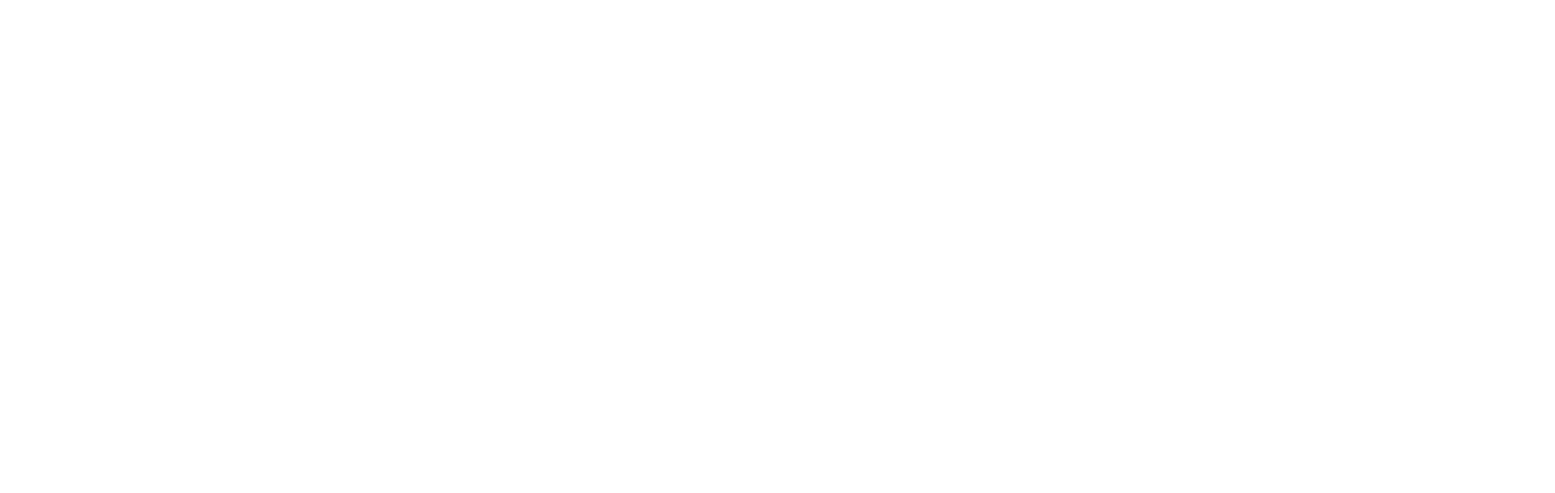
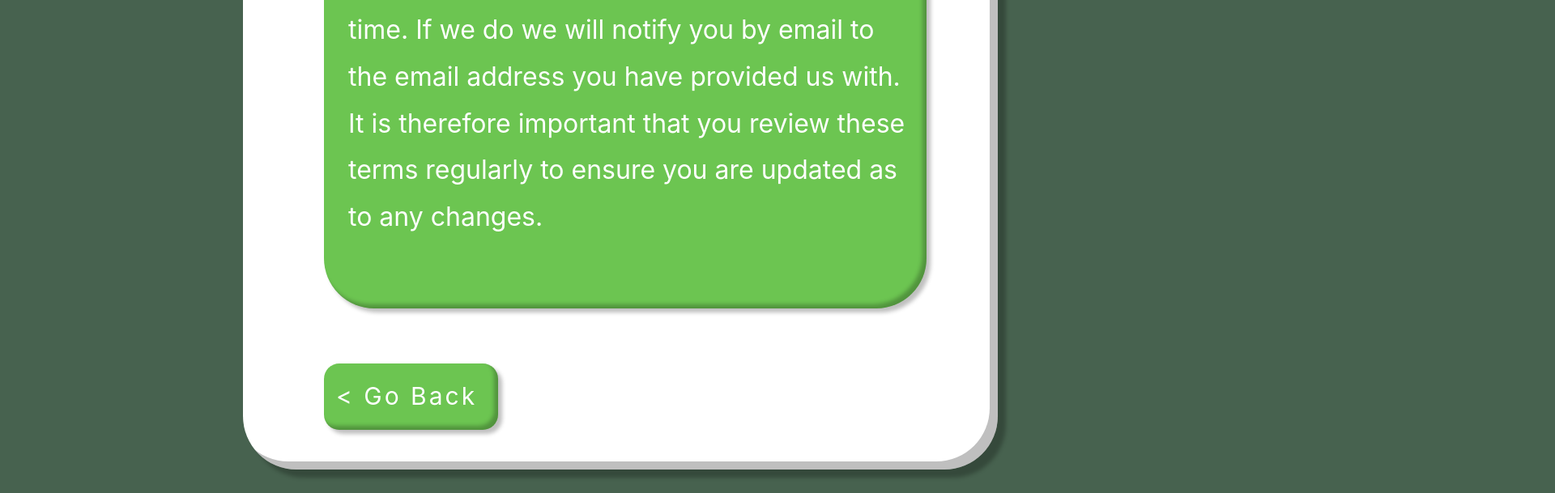
Before and after one commit to qqunx9999/KPP_Frontend, a React (Create React App) app in the folder frontend/: page /TermOfUse in a window 1280 px wide. Shown: the part 1921-2530 px from the top of the page at 81% size, 1920 px wide, since content can reach past the window. Before the commit the page ends 800 px from the top, so only its background shows below. Built offline with nearby package versions, Linux system fonts and the light colour scheme.

Commit message:
CreateTermOfUsePage

```diff
--- /dev/null
+++ b/frontend/src/CSSsource/TermOfUse.css
@@ -0,0 +1,100 @@
+.backgroundTermOfUse {
+    width: 1920px;
+    height: 2530px;
+    overflow: hidden;
+    background: var(--Theme6, #47624f);
+  }
+
+  .frameTermOfUse {
+    width: 932px;
+    height: 2431px;
+    overflow: visible;
+    background: var(--Theme1, #ffffff);
+    box-shadow: 10px 10px 5px 0px rgba(0, 0, 0, 0.25), inset -10px -10px 0px 0px rgba(0,0,0,0.25);
+    border-radius: 66px;
+    position: absolute;
+    top: 70px;
+    left: 300px;
+  }
+
+.KUpeopleTermOfUse {
+    width: 448px;
+    height: 129px;
+    overflow: visible;
+    text-shadow: 0px 10px 15px rgba(0, 0, 0, 0.25);
+    font-family: "Inter", sans-serif;
+    color: var(--Theme4, #447604);
+    font-size: 91px;
+    letter-spacing: 0px;
+    line-height: 1.2;
+    position: absolute;
+    top: 60px;
+    left: 250px;
+  }
+
+.textTermOfUse {
+    width: 457px;
+    height: 110px;
+    overflow: visible;
+    font-family: "Inter", sans-serif;
+    color: var(--Theme3, #0f0508);
+    font-size: 38px;
+    letter-spacing: 0px;
+    line-height: 1.2;
+    text-decoration: underline;
+    position: absolute;
+    top: 210px;
+    left: 250px;
+  }
+
+.frameDetailTermOfUse {
+    width: 744px;
+    height: 1932px;
+    overflow: visible;
+    background: var(--Theme5, #6cc551);
+    box-shadow: 5px 5px 5px 0px rgba(0, 0, 0, 0.25), inset -5px -5px 5px 0px rgba(0,0,0,0.25);
+    border-radius: 62px;
+    position: absolute;
+    top: 300px;
+    left: 100px;
+  }
+
+.detailTermOfUse {
+    width: 704px;
+    height: 2052px;
+    overflow: visible;
+    font-family: "Inter", sans-serif;
+    color: #ffffff;
+    font-size: 32px;
+    letter-spacing: 0px;
+    line-height: 1.8;
+    position: absolute;
+    top: 30px;
+    left: 30px;
+}
+
+.frameGoBackTermOfUse {
+    width: 215px;
+    height: 82px;
+    overflow: visible;
+    background: var(--Theme5, #6cc551);
+    box-shadow: 5px 5px 5px 0px rgba(0, 0, 0, 0.25), inset -5px -5px 5px 0px rgba(0,0,0,0.25);
+    border-radius: 19px;
+    position: absolute;
+    top: 2370px;
+    left: 400px;
+  }
+
+.GoBackButtonTermOfUse {
+    width: 186px;
+    height: 90px;
+    overflow: visible;
+    font-family: "Inter", sans-serif;
+    color: #ffffff;
+    font-size: 30px;
+    letter-spacing: 3px;
+    line-height: 3;
+    position: absolute;
+    top: -5px;
+    left: 15px;
+  }
--- a/frontend/src/Pages/TermOfUse.tsx
+++ b/frontend/src/Pages/TermOfUse.tsx
@@ -5,14 +5,50 @@ import {
   Route,
   Link
 } from "react-router-dom";
-
+import '../CSSsource/TermOfUse.css';
 
 const TermOfUse = () => {
 
 
   return (
-    <div>
-        ควย
+    <div className="backgroundTermOfUse">
+        <div className="frameTermOfUse">
+          <div className="KUpeopleTermOfUse">
+            KU People
+          </div>
+          <div className="textTermOfUse">
+            Term Of Use Agreement.
+          </div>
+          <div className="frameDetailTermOfUse">
+              <p className="detailTermOfUse">
+                &nbsp;&nbsp;This website is owned and operated by KU the WEEB team, user must acceptterms and conditions below before usethis website.
+                <br/>
+                <br/>
+                &nbsp;&nbsp;1. Do not against Term Of Use Agreement,if you do, we will prohibit you from using this website
+                <br/>
+                <br/>
+                &nbsp;&nbsp;2. Any action which illegal is prohibited fromthis website.
+                <br/>
+                <br/>
+                &nbsp;&nbsp;3. We have no responsible about any actionyou did in this website so, be careful to any action you perform.
+                <br/>
+                <br/>
+                &nbsp;&nbsp;4. Admins and Devs have the most right, any decision of them are absolutely.
+                <br/>
+                <br/>
+                &nbsp;&nbsp;5. The Site and its original content, features, and functionality are owned by KU the WEEB team and are protected by international copyright, trademark, patent, trade secret, and other intellectual property or proprietary rights laws.
+                <br/>
+                <br/>
+                &nbsp;&nbsp;6. We may modify these Terms from time to time. If we do we will notify you by email to the email address you have provided us with. It is therefore important that you review these terms regularly to ensure you are updated as to any changes.
+              </p>
+          </div>
+        </div>
+        <div className="frameGoBackTermOfUse">
+          <div className="GoBackButtonTermOfUse">
+          &lt; Go Back
+          </div>
+
+        </div>
     </div>
   );
 }
```
